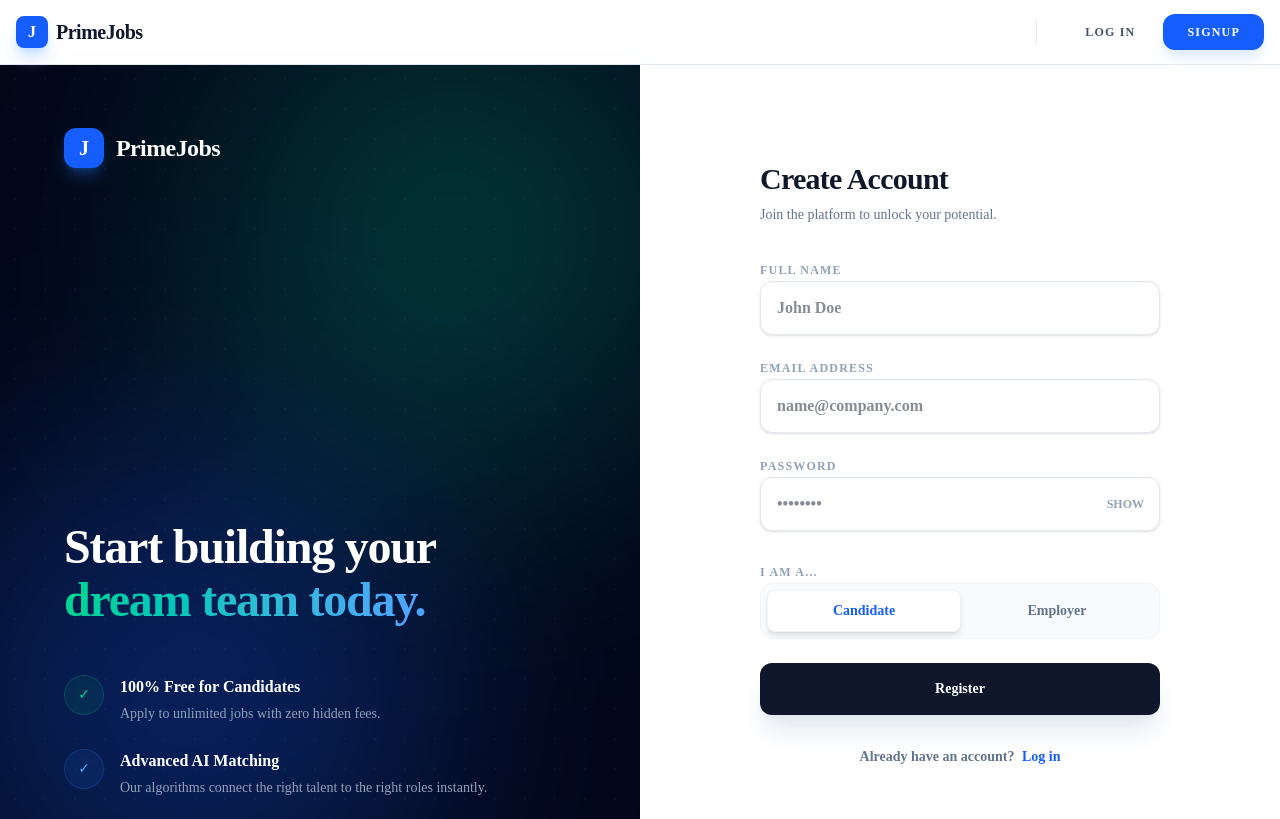
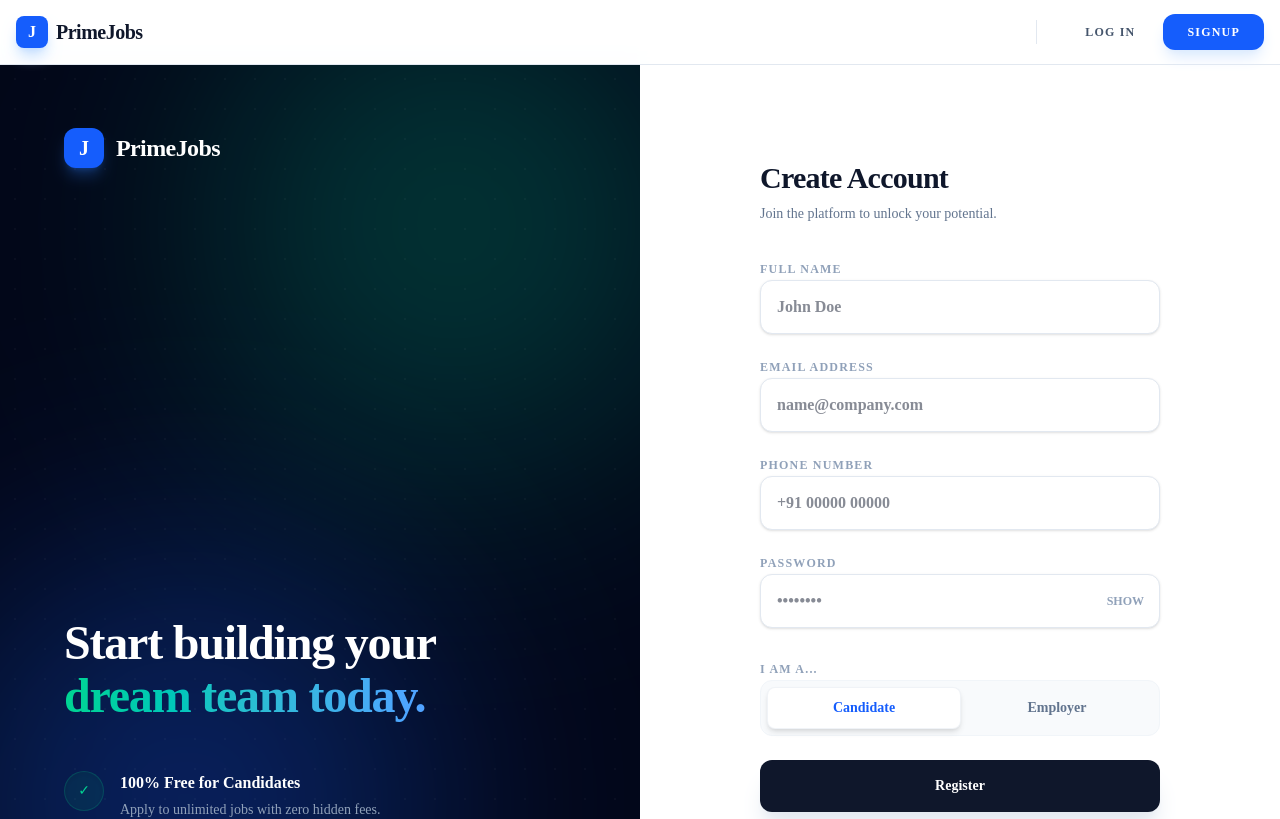
Before and after one commit to Hariom88/Job-Portal, a React (Vite) app in the folder frontend/: page /signup in a window 1280 px wide. Shown: the top 819 px of the page. Built offline with nearby package versions, Linux system fonts and the light colour scheme.

Commit message:
Fix login/signup issues: dynamic API URL, redirect loop fix, and improved error handling

```diff
--- a/frontend/src/pages/AuthPages.jsx
+++ b/frontend/src/pages/AuthPages.jsx
@@ -32,7 +32,8 @@ export function LoginPage() {
       if (!err.response) {
         setApiErr('Server is unreachable. Please check if backend is running.');
       } else {
-        setApiErr(err?.response?.data || 'Invalid email or password');
+        const msg = err.response.data?.message || err.response.data;
+        setApiErr(typeof msg === 'string' ? msg : 'Invalid email or password');
       }
     }
   };
@@ -171,18 +172,23 @@ export function SignupPage() {
   const { loading, run } = useAsync();
   const navigate = useNavigate();
 
-  const [form, setForm] = useState({ fullName: '', email: '', password: '', role: 'CANDIDATE' });
+  const [form, setForm] = useState({ fullName: '', email: '', password: '', phone: '', role: 'CANDIDATE' });
   const [apiErr, setApiErr] = useState('');
+  const [success, setSuccess] = useState(false);
   const [showPassword, setShowPassword] = useState(false);
 
   const handleSubmit = async (e) => {
     e.preventDefault();
     setApiErr('');
+    setSuccess(false);
     try {
       await run(() => signup(form));
-      navigate('/login');
+      setSuccess(true);
+      // Optional: navigate after delay
+      setTimeout(() => navigate('/login'), 2000);
     } catch (err) {
-      setApiErr(err?.response?.data || 'An error occurred during registration');
+      const msg = err.response?.data?.message || err.response?.data;
+      setApiErr(typeof msg === 'string' ? msg : 'An error occurred during registration');
     }
   };
 
@@ -254,6 +260,13 @@ export function SignupPage() {
             </div>
           )}
 
+          {success && (
+            <div className="bg-emerald-50 border border-emerald-100 text-emerald-600 text-sm font-bold px-4 py-3 rounded-xl flex items-center gap-2">
+              <svg className="w-5 h-5 flex-shrink-0" fill="currentColor" viewBox="0 0 20 20"><path fillRule="evenodd" d="M10 18a8 8 0 100-16 8 8 0 010 16zm3.707-9.293a1 1 0 00-1.414-1.414L9 10.586 7.707 9.293a1 1 0 00-1.414 1.414l2 2a1 1 0 001.414 0l4-4z" clipRule="evenodd" /></svg>
+              Account created! Redirecting to login...
+            </div>
+          )}
+
           <form className="space-y-6" onSubmit={handleSubmit}>
             <div className="space-y-5">
                <div className="space-y-1.5">
@@ -272,6 +285,15 @@ export function SignupPage() {
                     className="w-full bg-white border border-slate-200 rounded-xl px-4 py-3.5 text-slate-900 outline-none focus:border-blue-600 focus:ring-4 focus:ring-blue-600/10 transition-all font-semibold shadow-sm"
                     value={form.email} onChange={e => setForm({...form, email: e.target.value})}
                     placeholder="name@company.com"
+                  />
+               </div>
+               <div className="space-y-1.5">
+                  <label className="text-xs font-black text-slate-400 uppercase tracking-widest">Phone Number</label>
+                  <input
+                    type="tel"
+                    className="w-full bg-white border border-slate-200 rounded-xl px-4 py-3.5 text-slate-900 outline-none focus:border-blue-600 focus:ring-4 focus:ring-blue-600/10 transition-all font-semibold shadow-sm"
+                    value={form.phone} onChange={e => setForm({...form, phone: e.target.value})}
+                    placeholder="+91 00000 00000"
                   />
                </div>
                <div className="space-y-1.5">
--- a/frontend/src/services/api.js
+++ b/frontend/src/services/api.js
@@ -2,7 +2,7 @@ import axios from 'axios';
 
 // ─── Base Config ─────────────────────────────────────────────────────────────
 const api = axios.create({
-  baseURL: 'https://prime-job-portal-live.up.railway.app/api',
+  baseURL: import.meta.env.VITE_API_BASE_URL || 'http://localhost:8080/api',
   timeout: 15000,
   headers: { 'Content-Type': 'application/json' },
 });
@@ -22,7 +22,9 @@ api.interceptors.response.use(
   (response) => response,
   (error) => {
     const status = error?.response?.status;
-    if (status === 401 || status === 403) {
+    const isAuthPath = window.location.pathname === '/login' || window.location.pathname === '/signup';
+
+    if ((status === 401 || status === 403) && !isAuthPath) {
       localStorage.removeItem('jobportal_token');
       localStorage.removeItem('jobportal_user');
       window.location.href = '/login';
```
Also changed, not shown: 1 other file (tests, documents, lock files or other folders).
